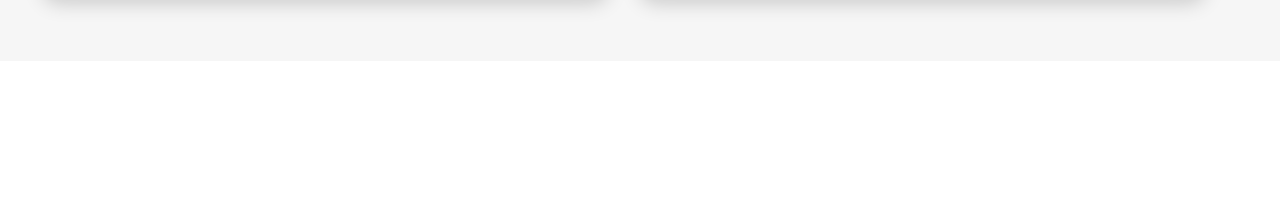
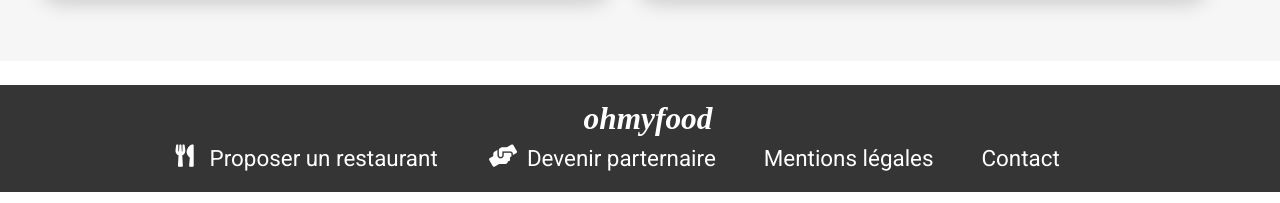
Before and after one commit to Darkheadbanger/DavidBouhaben_3_01102020-, a website: page P3_Bouhaben_David/index.html in a window 1280 px wide. Shown: the part 1595-1798 px from the top of the page. Before the commit the page ends 1656 px from the top, so only its background shows below. Drawn offline with Linux system fonts and the light colour scheme; files that its build step writes are made by us from their sources; files whose address does not match are found by name; a web font is replaced by a local one.

Commit message:
footer HTML

```diff
--- a/P3_Bouhaben_David/index.html
+++ b/P3_Bouhaben_David/index.html
@@ -129,6 +129,7 @@
                                 </div>
                             </a>
                         </div>
+
                         <div class="menu-bloc">
                             <a target="_blank" href="./menuLNE-2.html">
                                 <img class="menu-bloc__images" src="./images/restaurants/coupe/stil-u2Lp8tXIcjw-unsplash-ConvertImage.jpg" alt="menu new"/>
@@ -182,8 +183,28 @@
                                 </div>
                             </a>
                         </div>
+
                     </div>
+
                 </section>
+
+                <footer>
+                    <div class="footer footer__element footer--typographie">
+                        <span><h1 class="footer--titre">ohmyfood</h1></span>
+                        <div class="footer__row"><!--pour tablet et au dela au milieu horizontal-->
+                            <div class="desc-icon">
+                                <i class="fas fa-utensils"></i>
+                                <p><a href="#">Proposer un restaurant</a></p>
+                            </div>
+                            <div class="desc-icon">
+                                <i class="fas fa-hands-helping"></i>
+                                <p><a href="#" class="parternaire">Devenir parternaire</a></p>
+                            </div>
+                            <a class="a" href="#">Mentions légales</a>
+                            <a class="a" href="#">Contact</a>
+                        </div>
+                    </div>
+                </footer>
             </div>
         </div>
     </body>
```
